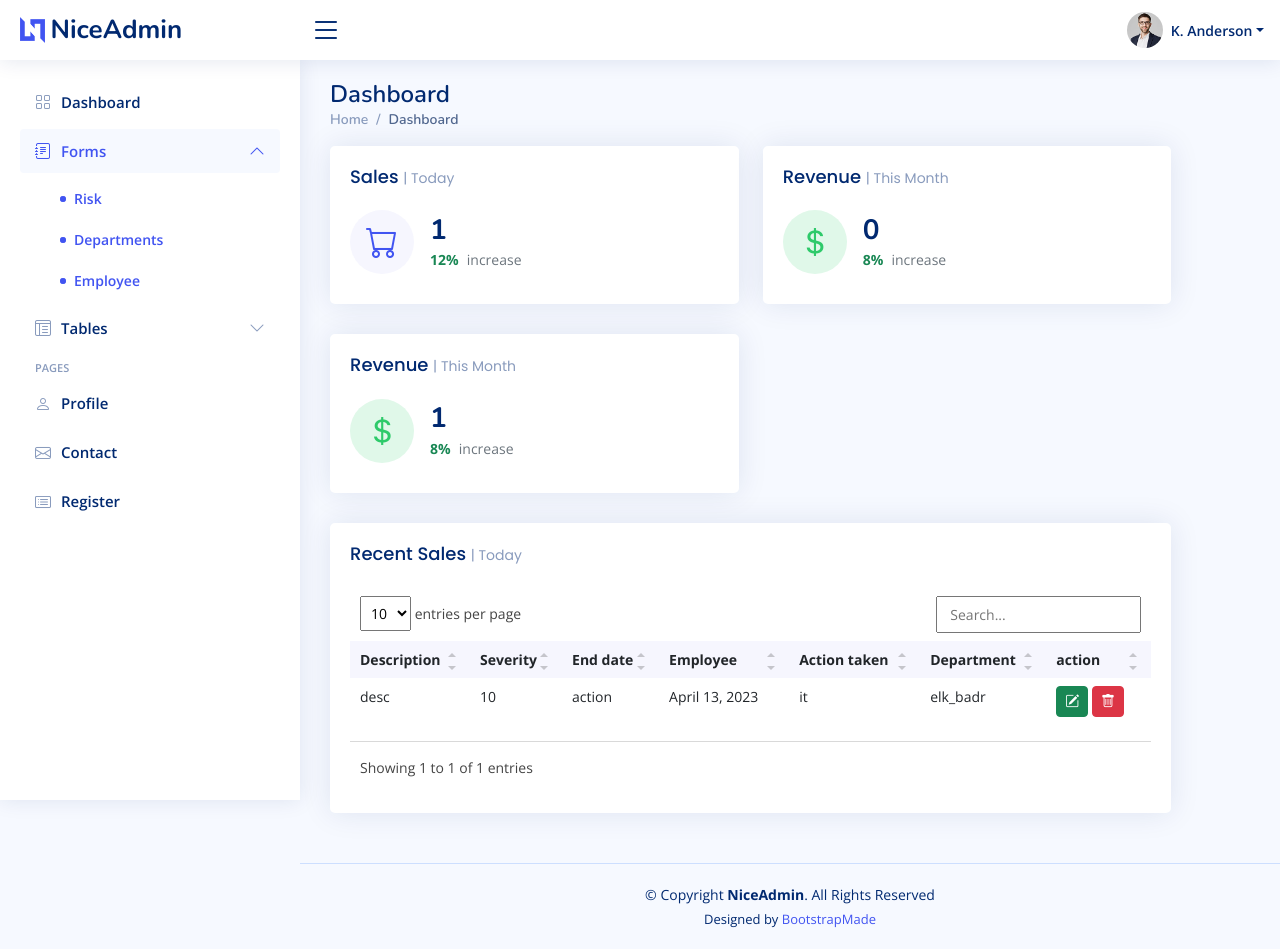
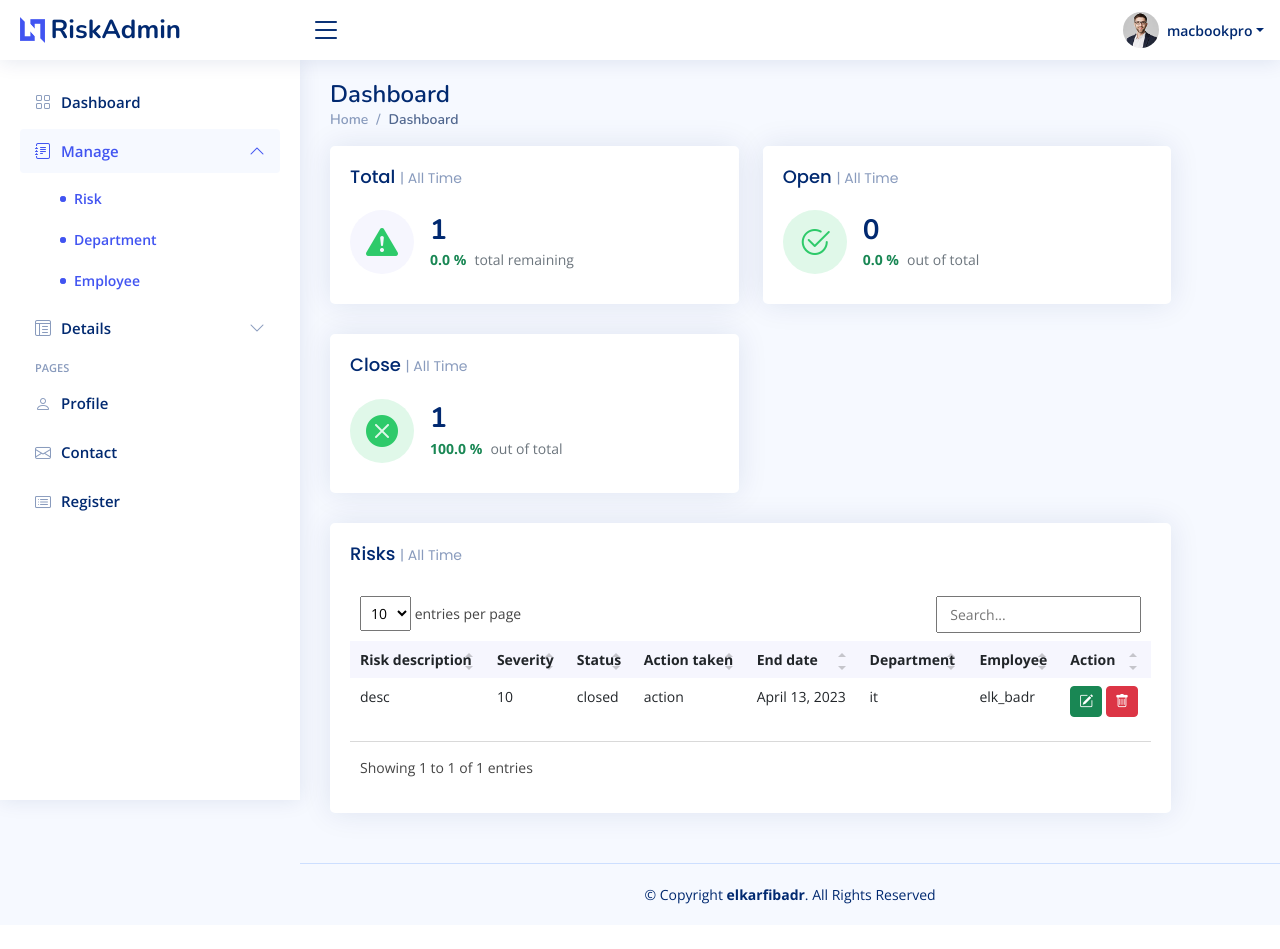
Before and after one commit to elkarfi/risk_management, a Django app: page /home/ in a window 1280 px wide. After the commit the page ends 904 px from the top, so only its background shows below. Run offline with Django 4.2, Linux system fonts and the light colour scheme; a user stored in the database is signed in; data comes from the database, SQL or seed files in the repository; both versions use the stored data as it was after the commit; some libraries are stand-ins or nearby versions.

Commit message:
eight commit

```diff
--- /dev/null
+++ b/requirments.txt
@@ -0,0 +1,5 @@
+asgiref==3.6.0
+crispy-bootstrap4==2022.1
+Django==4.2
+django-crispy-forms==2.0
+sqlparse==0.4.3
--- a/risk_management/templates/risk_management/new_home.html
+++ b/risk_management/templates/risk_management/new_home.html
@@ -28,16 +28,15 @@
 
 
               <div class="card-body">
-                <h5 class="card-title">Sales <span>| Today</span></h5>
+                <h5 class="card-title">Total <span>| All Time</span></h5>
 
                 <div class="d-flex align-items-center">
                   <div class="card-icon rounded-circle d-flex align-items-center justify-content-center">
-                    <i class="bi bi-cart"></i>
+                    <i class="bi bi-exclamation-triangle-fill"></i>
                   </div>
                   <div class="ps-3">
                     <h6>{{total_risk}}</h6>
-                    <span class="text-success small pt-1 fw-bold">12%</span> <span class="text-muted small pt-2 ps-1">increase</span>
-
+                    <span class="text-success small pt-1 fw-bold">{{percentage_remaining}} %</span> <span class="text-muted small pt-2 ps-1">total remaining</span>
                   </div>
                 </div>
               </div>
@@ -50,15 +49,15 @@
             <div class="card info-card revenue-card">
 
               <div class="card-body">
-                <h5 class="card-title">Revenue <span>| This Month</span></h5>
+                <h5 class="card-title">Open <span>| All Time </span></h5>
 
                 <div class="d-flex align-items-center">
                   <div class="card-icon rounded-circle d-flex align-items-center justify-content-center">
-                    <i class="bi bi-currency-dollar"></i>
+                    <i class="bi bi-check2-circle"></i>
                   </div>
                   <div class="ps-3">
                     <h6>{{opened}}</h6>
-                    <span class="text-success small pt-1 fw-bold">8%</span> <span class="text-muted small pt-2 ps-1">increase</span>
+                    <span class="text-success small pt-1 fw-bold">{{percentage_of_opened}} %</span> <span class="text-muted small pt-2 ps-1">out of total</span>
 
                   </div>
                 </div>
@@ -71,15 +70,15 @@
            <div class="col-xxl-4 col-md-6">
             <div class="card info-card revenue-card">
               <div class="card-body">
-                <h5 class="card-title">Revenue <span>| This Month</span></h5>
+                <h5 class="card-title"> Close <span>| All Time </span></h5>
 
                 <div class="d-flex align-items-center">
                   <div class="card-icon rounded-circle d-flex align-items-center justify-content-center">
-                    <i class="bi bi-currency-dollar"></i>
+                    <i class="bi bi-x-circle-fill"></i>
                   </div>
                   <div class="ps-3">
                     <h6>{{closed}}</h6>
-                    <span class="text-success small pt-1 fw-bold">8%</span> <span class="text-muted small pt-2 ps-1">increase</span>
+                    <span class="text-success small pt-1 fw-bold">{{percentage_of_closed}} %</span> <span class="text-muted small pt-2 ps-1">out of total</span>
 
                   </div>
                 </div>
@@ -94,20 +93,22 @@
             <div class="card recent-sales overflow-auto">
 
               <div class="card-body">
-                <h5 class="card-title">Recent Sales <span>| Today</span></h5>
+                <h5 class="card-title">Risks <span>| All Time</span></h5>
 
                 <table class="table table-borderless datatable">
                   <thead>
 
                     <tr>
 
-                      <th scope="col">Description</th>
-                      <th scope="col"> Severity </th>
-                      <th scope="col"> End date </th>
-                      <th scope="col"> Employee </th>
+                      <th scope="col">Risk description</th>
+                      <th scope="col">Severity</th>
+                      <th scope="col">Status</th>
                       <th scope="col">Action taken</th>
-                      <th scope="col"> Department </th>
-                      <th scope="col"> action </th>
+                      <th scope="col">End date</th>
+                      <th scope="col">Department</th>
+                      <th scope="col">Employee</th>
+                      <th scope="col">Action</th>
+
 
 
                     </tr>
@@ -121,14 +122,15 @@
                     <tr>
                       <td>{{risk.risk_description}}</td>
                       <td>{{risk.severity}}</td>
+                      <td>{{risk.status}}</td>
                       <td>{{risk.action_taken}}</td>
                       <td>{{risk.end_date}}</td>
                       <td>{{risk.department}}</td>
                       <td>{{risk.employee.username}}</td>
 
                       <td>
-                      <a href="{% url 'update_risk' risk.id %}" class="btn btn-success btn-sm" title="Remove my profile image"><i class="bi bi-pencil-square"></i></a>
-                      <a href="{% url 'delete_risk' risk.id %}" class="btn btn-danger btn-sm" title="Remove my profile image"><i class="bi bi-trash"></i></a>
+                      <a href="{% url 'update_risk' risk.id %}" class="btn btn-success btn-sm" title="Update"><i class="bi bi-pencil-square"></i></a>
+                      <a href="{% url 'delete_risk' risk.id %}" class="btn btn-danger btn-sm" title="Remove "><i class="bi bi-trash"></i></a>
                       </td>
 
                     </tr>
--- a/risk_management/views.py
+++ b/risk_management/views.py
@@ -11,6 +11,9 @@ from django.contrib.auth.decorators import login_required
 
 # Create your views here.
 
+def percentage(part, whole):
+  return 100 * float(part)/float(whole)
+
 
 
 @login_required(login_url="welcome")
@@ -19,6 +22,9 @@ def home(request):
      total_risk = Risk.objects.count()
      opened = Risk.objects.filter(status="opened").count()
      closed = Risk.objects.filter(status="closed").count()
+     percentage_of_opened=percentage(opened, total_risk)
+     percentage_of_closed=percentage(closed, total_risk)
+     percentage_remaining=100.0-percentage_of_opened-percentage_of_closed
 
 
      departments = Department.objects.all()
@@ -31,7 +37,10 @@ def home(request):
           "employees":employees,
           "total_risk":total_risk,
           "opened":opened,
-          "closed":closed
+          "closed":closed,
+          "percentage_of_opened":percentage_of_opened,
+          "percentage_of_closed":percentage_of_closed,
+          "percentage_remaining":percentage_remaining
 
 
 
--- a/static/css/style.css
+++ b/static/css/style.css
@@ -821,7 +821,7 @@ h6 {
 }
 
 .dashboard .sales-card .card-icon {
-  color: #4154f1;
+  color: #2eca6a;
   background: #f6f6fe;
 }
 
--- a/templates/new_main.html
+++ b/templates/new_main.html
@@ -7,7 +7,7 @@
     <meta charset="utf-8">
     <meta content="width=device-width, initial-scale=1.0" name="viewport">
 
-    <title>Forms / Layouts - NiceAdmin Bootstrap Template</title>
+    <title>RiskAdmin</title>
     <meta content="" name="description">
     <meta content="" name="keywords">
 
@@ -50,7 +50,7 @@
         <div class="d-flex align-items-center justify-content-between">
             <a href="{% url 'home' %}" class="logo d-flex align-items-center">
                 <img src="{% static '/img/logo.png' %}" alt="">
-                <span class="d-none d-lg-block">NiceAdmin</span>
+                <span class="d-none d-lg-block">RiskAdmin</span>
             </a>
             <i class="bi bi-list toggle-sidebar-btn"></i>
         </div><!-- End Logo -->
@@ -70,13 +70,13 @@
 
                     <a class="nav-link nav-profile d-flex align-items-center pe-0" href="#" data-bs-toggle="dropdown">
                         <img src="{% static '/img/profile-img.jpg' %}" alt="Profile" class="rounded-circle">
-                        <span class="d-none d-md-block dropdown-toggle ps-2">K. Anderson</span>
+                        <span class="d-none d-md-block dropdown-toggle ps-2">{{request.user.username}}</span>
                     </a><!-- End Profile Iamge Icon -->
 
                     <ul class="dropdown-menu dropdown-menu-end dropdown-menu-arrow profile">
                         <li class="dropdown-header">
-                            <h6>Kevin Anderson</h6>
-                            <span>Web Designer</span>
+                            <h6>{{request.user.last_name}} {{request.user.first_name}}</h6>
+                            <span>Admin</span>
                         </li>
                         <li>
                             <hr class="dropdown-divider">
@@ -147,7 +147,7 @@
 
             <li class="nav-item">
                 <a class="nav-link " data-bs-target="#forms-nav" data-bs-toggle="collapse" href="#">
-                    <i class="bi bi-journal-text"></i><span>Forms</span><i class="bi bi-chevron-down ms-auto"></i>
+                    <i class="bi bi-journal-text"></i><span>Manage</span><i class="bi bi-chevron-down ms-auto"></i>
                 </a>
                 <ul id="forms-nav" class="nav-content collapse show" data-bs-parent="#sidebar-nav">
                     <li>
@@ -157,7 +157,7 @@
                     </li>
                     <li>
                         <a href="{% url 'create_department' %}" class="active">
-                            <i class="bi bi-circle"></i><span>Departments</span>
+                            <i class="bi bi-circle"></i><span>Department</span>
                         </a>
                     </li>
                     <li>
@@ -170,18 +170,18 @@
 
             <li class="nav-item">
                 <a class="nav-link collapsed" data-bs-target="#tables-nav" data-bs-toggle="collapse" href="#">
-                    <i class="bi bi-layout-text-window-reverse"></i><span>Tables</span><i
+                    <i class="bi bi-layout-text-window-reverse"></i><span>Details</span><i
                         class="bi bi-chevron-down ms-auto"></i>
                 </a>
                 <ul id="tables-nav" class="nav-content collapse " data-bs-parent="#sidebar-nav">
                     <li>
                         <a href="{% url 'view_department' %}">
-                            <i class="bi bi-circle"></i><span>department Table</span>
+                            <i class="bi bi-circle"></i><span>Department</span>
                         </a>
                     </li>
                     <li>
                         <a href="{% url 'view_employee' %}">
-                            <i class="bi bi-circle"></i><span>employee Table</span>
+                            <i class="bi bi-circle"></i><span>Employee</span>
                         </a>
                     </li>
 
@@ -236,15 +236,9 @@
     <!-- ======= Footer ======= -->
     <footer id="footer" class="footer">
         <div class="copyright">
-            &copy; Copyright <strong><span>NiceAdmin</span></strong>. All Rights Reserved
+            &copy; Copyright <strong><span>elkarfibadr</span></strong>. All Rights Reserved
         </div>
-        <div class="credits">
-            <!-- All the links in the footer should remain intact. -->
-            <!-- You can delete the links only if you purchased the pro version. -->
-            <!-- Licensing information: https://bootstrapmade.com/license/ -->
-            <!-- Purchase the pro version with working PHP/AJAX contact form: https://bootstrapmade.com/nice-admin-bootstrap-admin-html-template/ -->
-            Designed by <a href="https://bootstrapmade.com/">BootstrapMade</a>
-        </div>
+
     </footer><!-- End Footer -->
 
     <a href="#" class="back-to-top d-flex align-items-center justify-content-center"><i
```
Also changed, not shown: note.txt (deleted, +0 -32 lines), risk_management/templates/risk_management/edit_employee.html (+16 -11 lines), risk_management/templates/risk_management/employee_table.html (+26 -7 lines), risk_management/templates/risk_management/new_department_form.html (+4 -4 lines), risk_management/templates/risk_management/new_employee_form.html (+4 -4 lines), risk_management/templates/risk_management/new_login.html (+2 -8 lines), risk_management/templates/risk_management/new_risk_form.html (+4 -4 lines), db.sqlite3, 1 other file.
